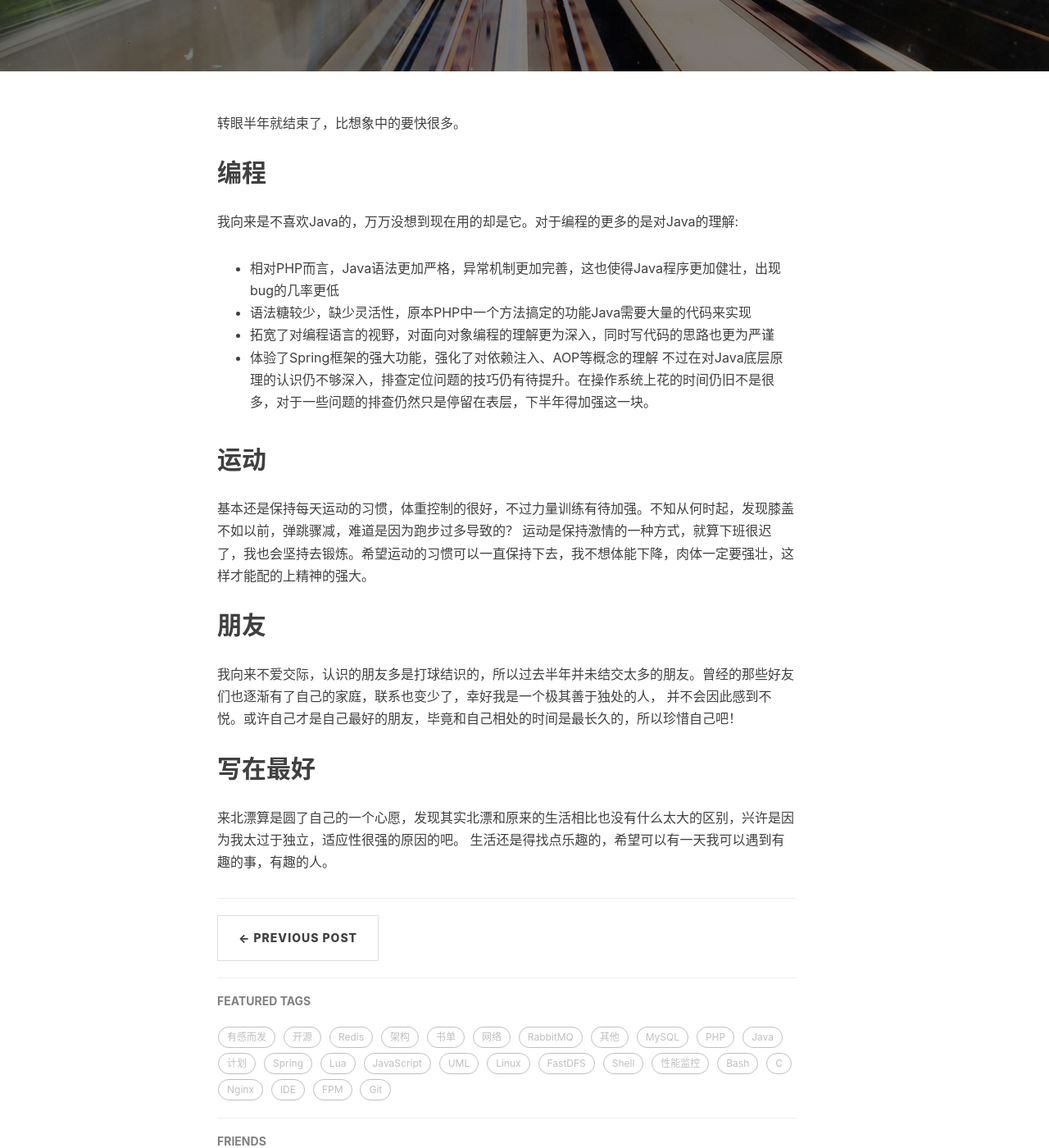
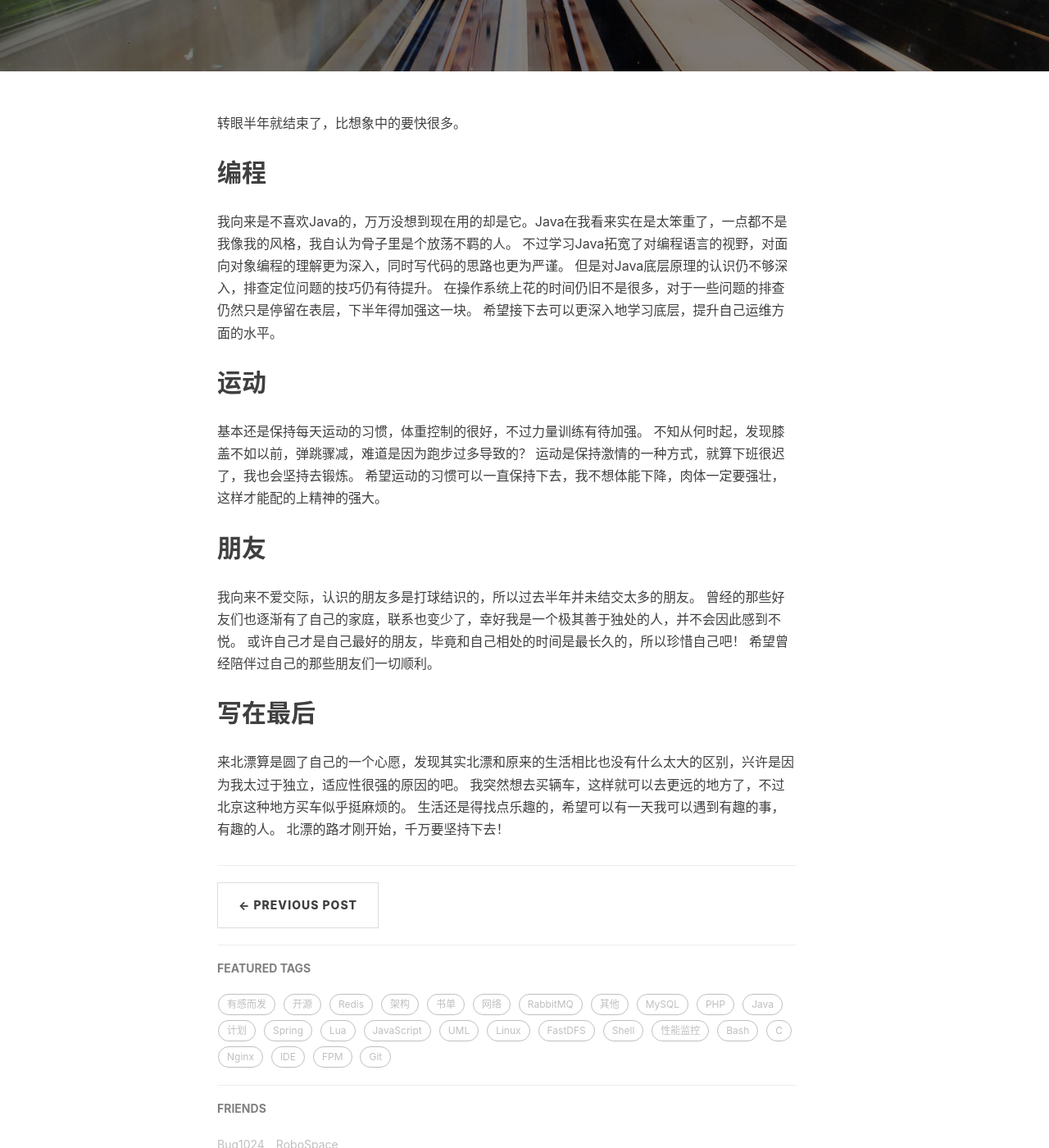
Before and after one commit to bug1024/jeet-blog, a Jekyll site: the page built from _posts/2017-06-28-2017-middle-summary.md, in a window 1280 px wide and 1400 px high, scrolled down 436 px. Shown: the whole window at 82% size. Built offline with Jekyll 4.4.1, drawn with Linux system fonts in a browser that asks for light colours; nearby versions of some CDN libraries; comment, search, counter and statistics services are not loaded.

Commit message:
update summary

```diff
--- a/_posts/2017-06-28-2017-middle-summary.md
+++ b/_posts/2017-06-28-2017-middle-summary.md
@@ -12,21 +12,26 @@ tags:
 转眼半年就结束了，比想象中的要快很多。
 
 ## 编程
-我向来是不喜欢Java的，万万没想到现在用的却是它。对于编程的更多的是对Java的理解:
-* 相对PHP而言，Java语法更加严格，异常机制更加完善，这也使得Java程序更加健壮，出现bug的几率更低
-* 语法糖较少，缺少灵活性，原本PHP中一个方法搞定的功能Java需要大量的代码来实现
-* 拓宽了对编程语言的视野，对面向对象编程的理解更为深入，同时写代码的思路也更为严谨
-* 体验了Spring框架的强大功能，强化了对依赖注入、AOP等概念的理解
-不过在对Java底层原理的认识仍不够深入，排查定位问题的技巧仍有待提升。在操作系统上花的时间仍旧不是很多，对于一些问题的排查仍然只是停留在表层，下半年得加强这一块。
+我向来是不喜欢Java的，万万没想到现在用的却是它。Java在我看来实在是太笨重了，一点都不是我像我的风格，我自认为骨子里是个放荡不羁的人。
+不过学习Java拓宽了对编程语言的视野，对面向对象编程的理解更为深入，同时写代码的思路也更为严谨。
+但是对Java底层原理的认识仍不够深入，排查定位问题的技巧仍有待提升。
+在操作系统上花的时间仍旧不是很多，对于一些问题的排查仍然只是停留在表层，下半年得加强这一块。
+希望接下去可以更深入地学习底层，提升自己运维方面的水平。
 
 ## 运动
-基本还是保持每天运动的习惯，体重控制的很好，不过力量训练有待加强。不知从何时起，发现膝盖不如以前，弹跳骤减，难道是因为跑步过多导致的？
-运动是保持激情的一种方式，就算下班很迟了，我也会坚持去锻炼。希望运动的习惯可以一直保持下去，我不想体能下降，肉体一定要强壮，这样才能配的上精神的强大。
+基本还是保持每天运动的习惯，体重控制的很好，不过力量训练有待加强。
+不知从何时起，发现膝盖不如以前，弹跳骤减，难道是因为跑步过多导致的？
+运动是保持激情的一种方式，就算下班很迟了，我也会坚持去锻炼。
+希望运动的习惯可以一直保持下去，我不想体能下降，肉体一定要强壮，这样才能配的上精神的强大。
 
 ## 朋友
-我向来不爱交际，认识的朋友多是打球结识的，所以过去半年并未结交太多的朋友。曾经的那些好友们也逐渐有了自己的家庭，联系也变少了，幸好我是一个极其善于独处的人，
-并不会因此感到不悦。或许自己才是自己最好的朋友，毕竟和自己相处的时间是最长久的，所以珍惜自己吧！
+我向来不爱交际，认识的朋友多是打球结识的，所以过去半年并未结交太多的朋友。
+曾经的那些好友们也逐渐有了自己的家庭，联系也变少了，幸好我是一个极其善于独处的人，并不会因此感到不悦。
+或许自己才是自己最好的朋友，毕竟和自己相处的时间是最长久的，所以珍惜自己吧！
+希望曾经陪伴过自己的那些朋友们一切顺利。
 
-## 写在最好
+## 写在最后
 来北漂算是圆了自己的一个心愿，发现其实北漂和原来的生活相比也没有什么太大的区别，兴许是因为我太过于独立，适应性很强的原因的吧。
+我突然想去买辆车，这样就可以去更远的地方了，不过北京这种地方买车似乎挺麻烦的。
 生活还是得找点乐趣的，希望可以有一天我可以遇到有趣的事，有趣的人。
+北漂的路才刚开始，千万要坚持下去！
```
